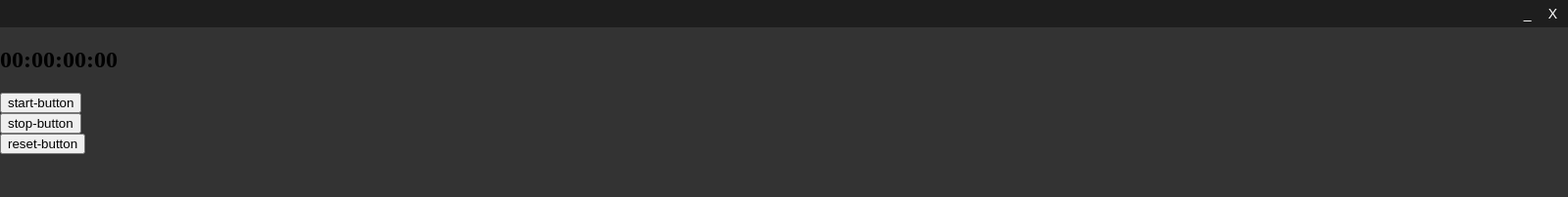
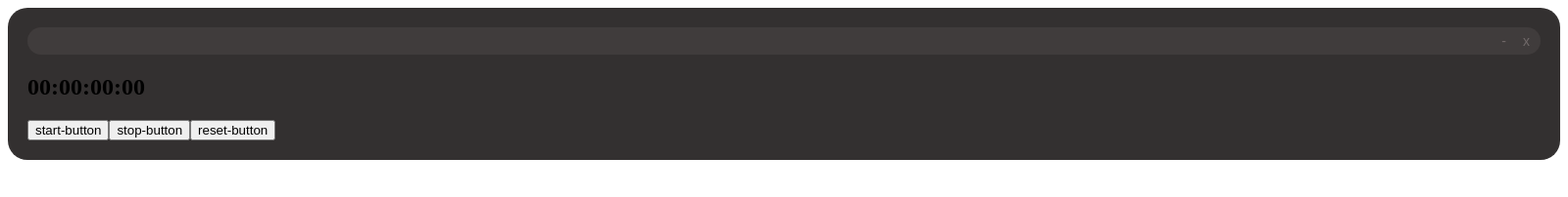
Before and after one commit to tukaram40k/time-tracker, an Electron app: page renderer/html/timer.html in a window 1600 px wide. Shown: the whole page at 98% size. Drawn offline with Linux system fonts and the light colour scheme.

Commit message:
slightly changed timer window design

```diff
--- a/renderer/css/timer.css
+++ b/renderer/css/timer.css
@@ -1,22 +1,37 @@
-body {
-    margin: 0;
-    background-color: rgba(0, 0, 0, 0.8);
+.main-container {
+    border-radius: 20px;
+    background: #333030;
+    padding: 20px;
+    app-region: drag;
+    user-select: none;
 }
+
+.timer-button-container {
+    display: flex;
+    justify-content: flex-start;
+}
+
+/* window control buttons */
 .title-bar {
     display: flex;
     justify-content: flex-end;
-    background-color: rgba(30, 30, 30, 1);
-    color: white;
+    border-radius: 15px;
+    background-color: #403c3c;
+    color: #706969;
     padding: 5px;
 }
 .title-bar button {
     background: none;
     border: none;
-    color: white;
+    color: #706969;
     margin-left: 5px;
     cursor: pointer;
     font-size: 14px;
 }
 .title-bar button:hover {
-    color: red;
+    color: #713838;
 }
+
+button {
+    app-region: no-drag;
+}
--- a/renderer/html/timer.html
+++ b/renderer/html/timer.html
@@ -9,11 +9,11 @@
         <title>Timer</title>
     </head>
     <body>
-    <main class="container">
+    <main class="main-container">
         <div class="timer-main-container">
             <div class="title-bar">
-                <button id="minimize">_</button>
-                <button id="close">X</button>
+                <button id="minimize">-</button>
+                <button id="close">x</button>
             </div>
 
             <div class="timer-clock-container">
--- a/src/main.js
+++ b/src/main.js
@@ -10,6 +10,8 @@ const createMainWindow = () => {
             preload: path.join(__dirname, 'preload.js')
         }
     })
+
+    // TODO: посмотреть как вообще пафы ставить надо абсолют или релатив или path.join(__dirname, 'index.html')
     win.loadFile('./renderer/html/index.html')
 }
 
@@ -20,7 +22,7 @@ const createTimerWindow = () => {
         width: 400,
         height: 200,
 
-        //transparent: true, // TODO: make this look like a proper overlay
+        transparent: true, // TODO: make this look like a proper overlay
         frame: false,
 
         alwaysOnTop: true, // TODO: make this toggleable in settings
--- a/src/preload.js
+++ b/src/preload.js
@@ -1,10 +1,10 @@
 const { contextBridge, ipcRenderer } = require('electron')
 
-// create new timer window
 contextBridge.exposeInMainWorld('electronAPI', {
+    // channel to create new timer window
     createTimerWindow: () => ipcRenderer.send('create-timer-window'),
+
+    // channels for timer control buttons
     minimizeWindow: () => ipcRenderer.send('minimize-window'),
     closeWindow: () => ipcRenderer.send('close-window')
 })
-
-// timer control buttons
```
